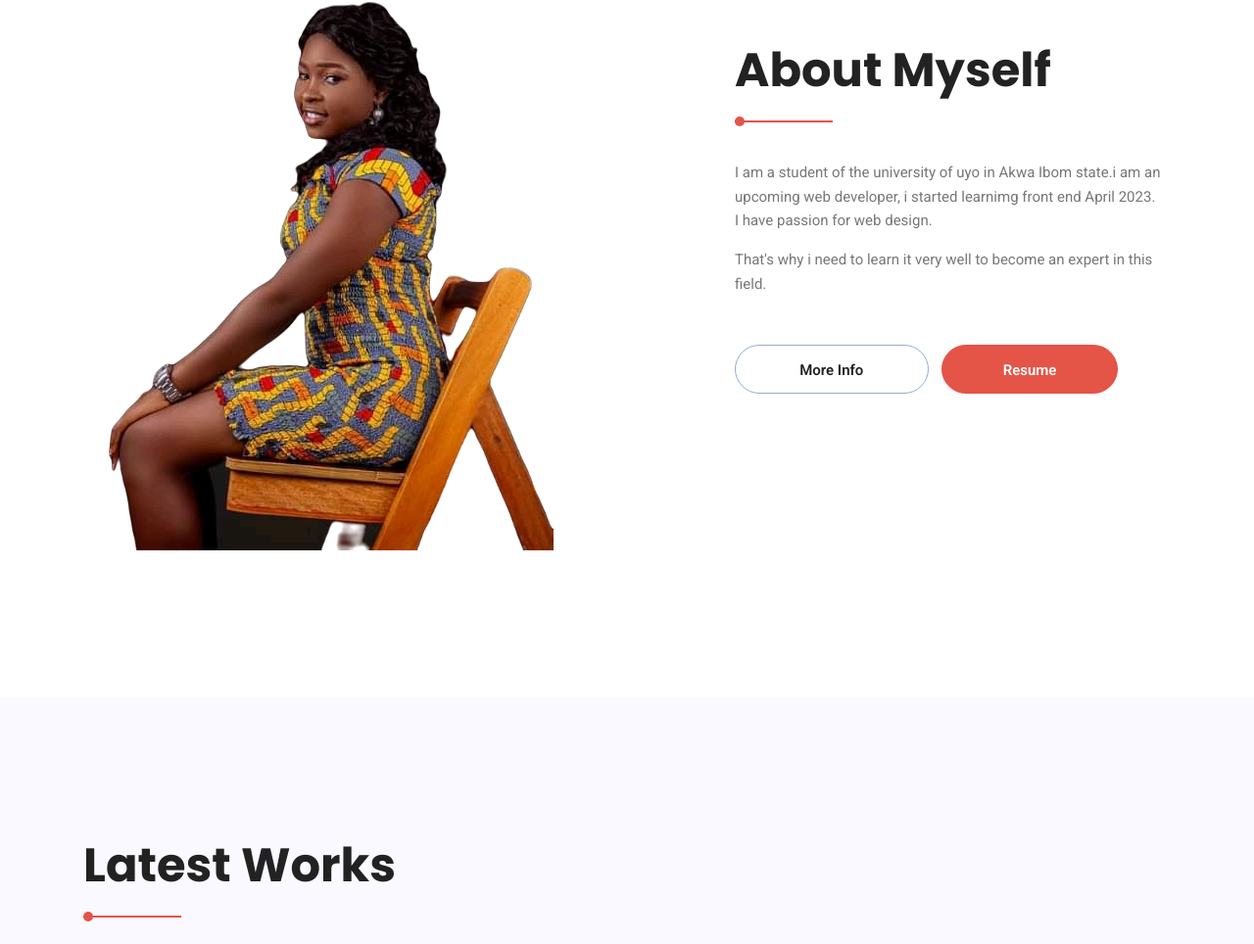
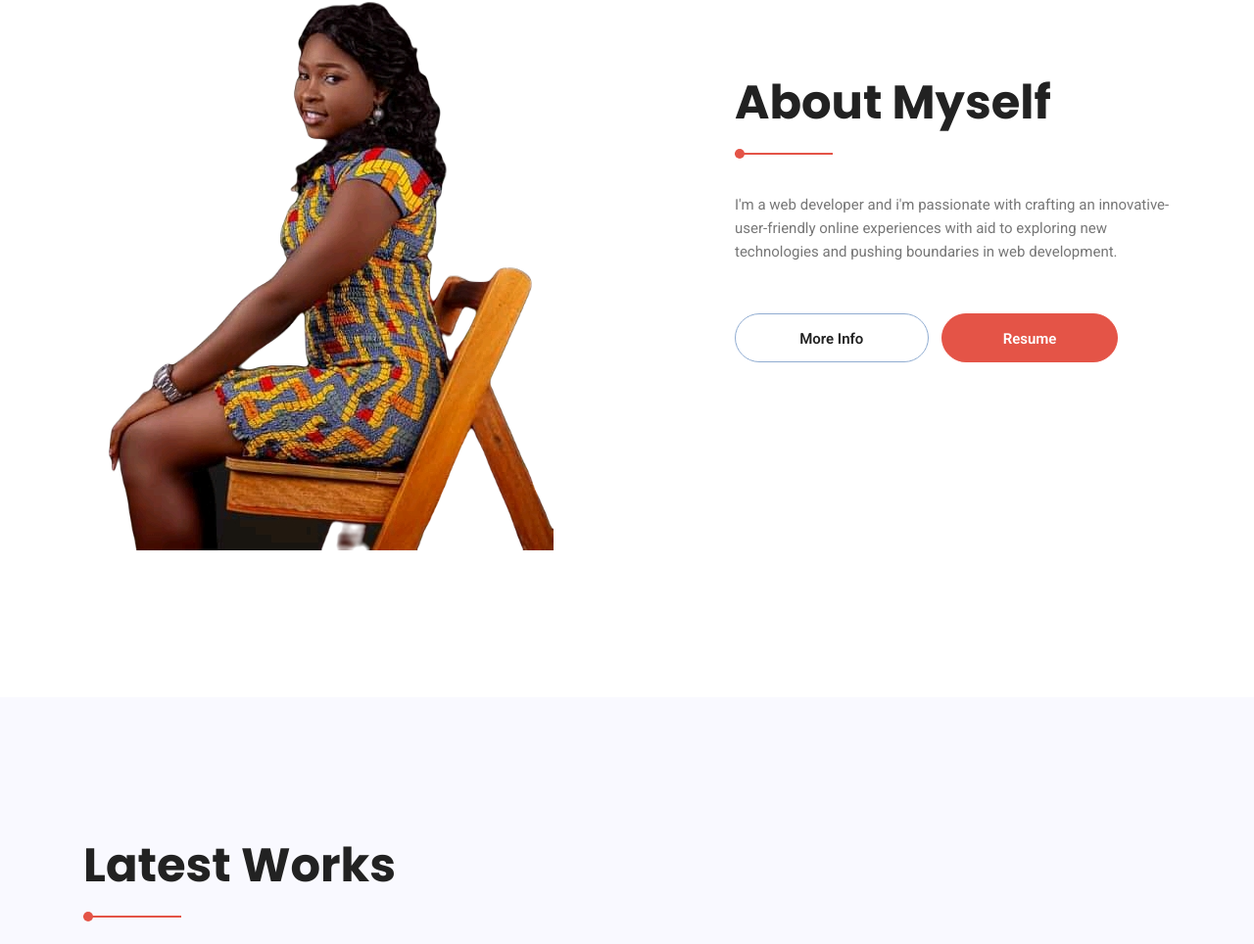
Before and after one commit to jacinta-18/Jacinta-personal-main, a plain HTML site: page index.html in a window 1280 px wide. Shown: the part 1157-2121 px from the top of the page at 98% size. Drawn offline with nearby package versions, Linux system fonts and the light colour scheme; some packages are replaced by stand-ins of ours.

Commit message:
i added new paragraph

```diff
--- a/index.html
+++ b/index.html
@@ -139,10 +139,9 @@
 					</div>
 					<div class="mb-50 wow fadeIn" data-wow-duration=".8s">
 						<p>
-						 I am a student of the university of uyo in Akwa Ibom state.i am an upcoming web developer, i started learnimg front end April 2023.<br> I have passion for web design.
+						 I'm a web developer and i'm passionate with crafting an innovative-user-friendly online experiences with aid to exploring new technologies and pushing boundaries in web development.
 						</p>
-						<p>That's why i need to learn it very well to become an expert in this field.
-						</p>
+
 					</div>
 					<a href="https://www.facebook.com/" class="primary-btn white" data-text="More Info">
 						<span>M</span>
```
